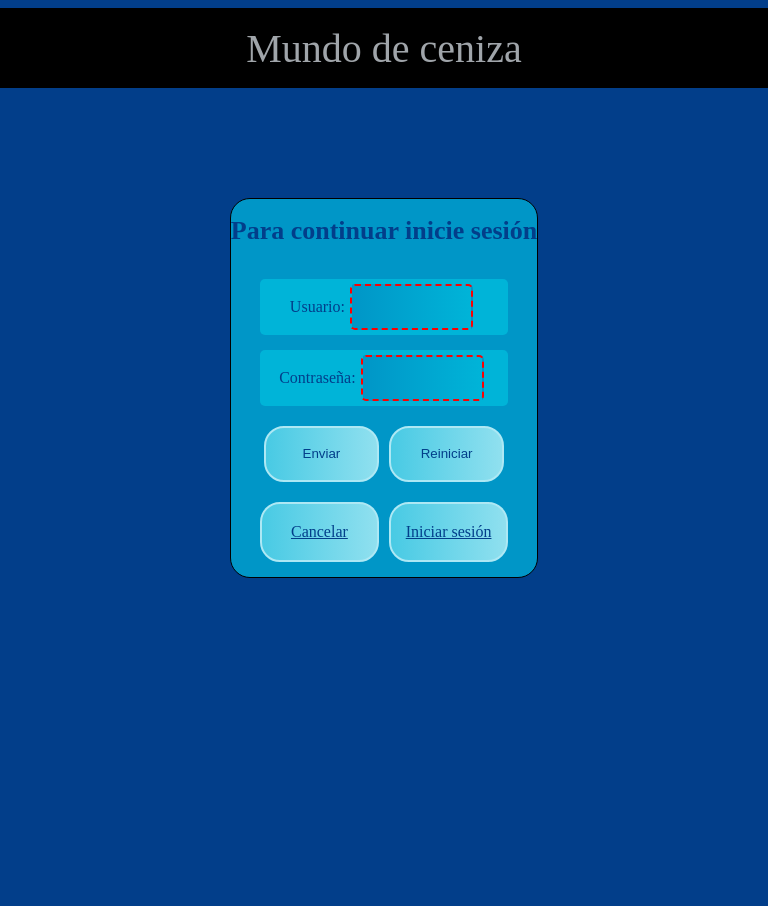
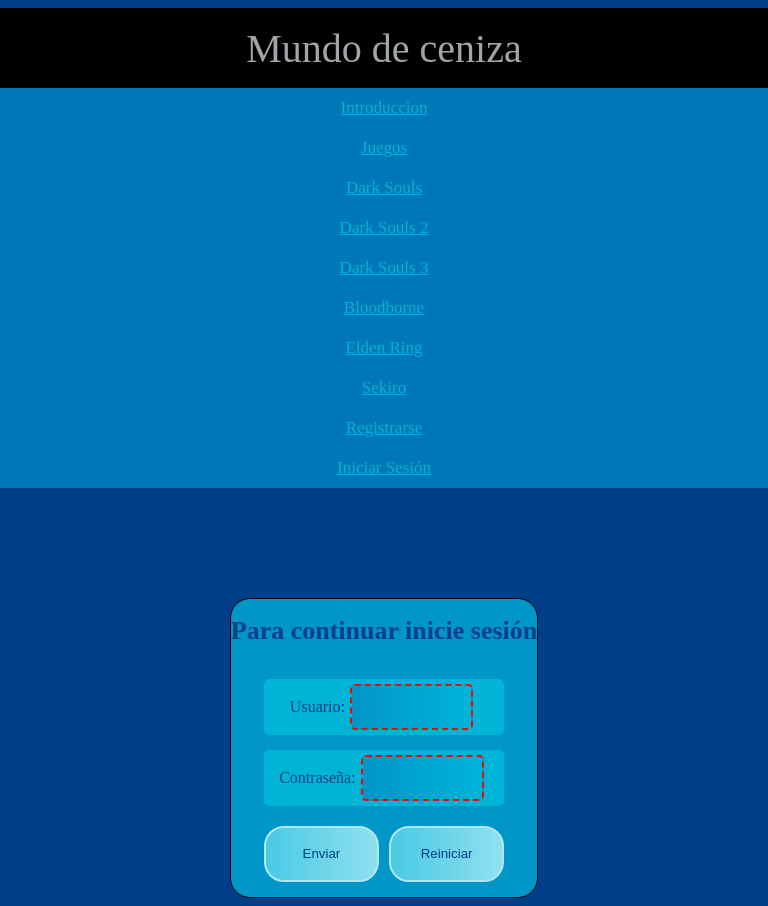
Before and after one commit to AlejandroLaredo005/PaginaWeb.github.io, a plain HTML site: page inicioSesion.html in a window 768 px wide. Before the commit the page ends 800 px from the top, so only its background shows below. Drawn offline with Linux system fonts and the light colour scheme.

Commit message:
Mejoro responsive en inicio sesion

```diff
--- a/inicioSesion.html
+++ b/inicioSesion.html
@@ -8,6 +8,18 @@
 </head>
 <body>
     <header>Mundo de ceniza</header>
+    <section>
+        <nav><a href="index.html">Introduccion</a></nav>
+        <nav><a href="juegos.html">Juegos</a></nav>
+        <nav><a href="darkSouls.html">Dark Souls</a></nav>
+        <nav><a href="darkSouls2.html">Dark Souls 2</a></nav>
+        <nav><a href="darkSouls3.html">Dark Souls 3</a></nav>
+        <nav><a href="bloodborne.html">Bloodborne</a></nav>
+        <nav><a href="eldenRing.html">Elden Ring</a></nav>
+        <nav><a href="sekiro.html">Sekiro</a></nav>
+        <nav><a href="Registrarse.html">Registrarse</a></nav>
+        <nav><a href="inicioSesion.html">Iniciar Sesión</a></nav>
+    </section>
     <div class="formulario">
         <h1>Para continuar inicie sesión</h1>
         <form action="/action_page.php">
@@ -23,10 +35,6 @@
                 <input type="submit" value="Enviar">
                 <input type="reset" value="Reiniciar">
             </nav>
-            <nav>
-                <a href="./Registrarse.html">Cancelar</a>
-                <a href="./juegos.html">Iniciar sesión</a>
-            </nav>
         </form>
 
     </div>
--- a/styles/stylesInicioSesion.css
+++ b/styles/stylesInicioSesion.css
@@ -3,6 +3,8 @@ body{
     align-items: center;
     justify-content: center;
     flex-direction: column;
+    text-align: center;
+    overflow-x: hidden;
     background-color: aquamarine;
 }
 
@@ -15,12 +17,37 @@ header{
     width: 100vw;
     background-color: rgb(0, 0, 0);
     color:rgba(240, 248, 255, 0.668);
-    font-size: 40px;
+    font-size: 70px;
     display: flex;
     align-items: center;
     justify-content: center;
+}
 
+section{
+    height: 10vh;
+    width: 100vw;
+    background-color: #0077B6;
+    color:rgba(240, 248, 255, 0.668);
+    font-size: 26px;
+    display: flex;
+    align-items: center;
+    justify-content: center;
 }
+
+section nav{
+    margin: 10px;
+}
+
+a{
+    color: #00B4D8;
+}
+
+@media (hover: hover){
+    a:hover{
+        transform: scale(1.1);
+        color: #48CAE4;
+    }
+    }
 
 .formulario{
     display: flex;
@@ -33,7 +60,7 @@ header{
     background-color: #0096C7;
     margin-top: 110px;
     width: 35vw;
-    height:55vh;
+    height:45vh;
 }
 
 .formulario div{
@@ -157,6 +184,17 @@ body {
         width: auto;
         margin: 10px;
     }
+
+    section{
+        height: auto;
+        align-items: center;
+        justify-content: center;
+        flex-direction: column;
+    }
+
+    header{
+        font-size: 40px;
+    }
 }
 @media screen and (min-width: 768px) and (max-width: 1024px){
     .formulario{
@@ -175,4 +213,8 @@ body {
         width: auto;
         margin: 10px;
     }
+
+    section nav{
+        font-size: 17px;
+    }
 }
--- a/styles/stylesRegistrarse.css
+++ b/styles/stylesRegistrarse.css
@@ -185,15 +185,11 @@ body {
     }
 
     .formulario input[type="submit"]{
-        width: 20vw;
+        width: 24vw;
     }
 
     .formulario input[type="reset"]{
-        width: 20vw;
-    }
-
-    .formulario a{
-        width: 20vw;
+        width: 24vw;
     }
 
     section{
```
